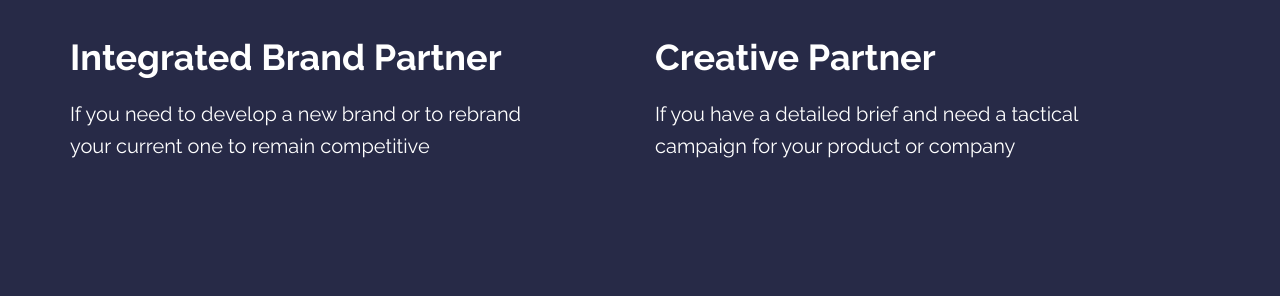
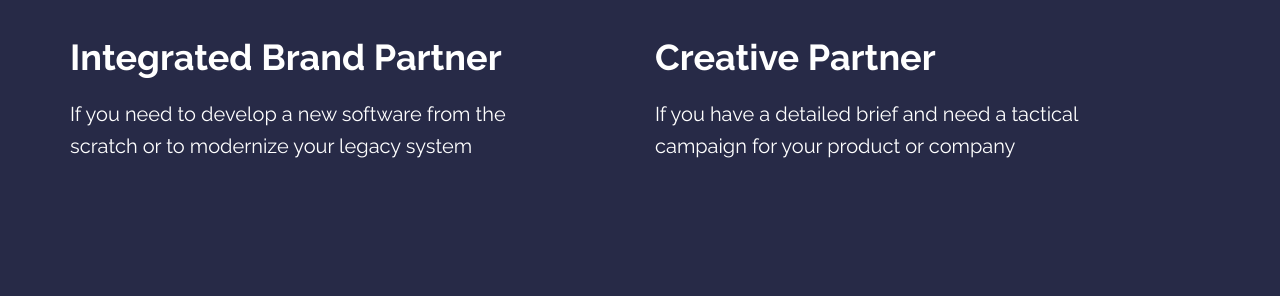
Before and after one commit to ivanursul/jastics, a Jekyll site: the page built from index.md, in a window 1280 px wide and 900 px high, scrolled down 2056 px. Shown: the part 158-454 px from the top of the window. Built offline with Jekyll 4.4.1, drawn with Linux system fonts in a browser that asks for light colours.

Commit message:
Working on clients section

```diff
--- a/_includes/how-we-work.html
+++ b/_includes/how-we-work.html
@@ -22,7 +22,7 @@
                     Integrated Brand Partner
                 </h3>
                 <p class="how-we-work__section-text">
-                    If you need to develop a new brand or to rebrand your current one to remain competitive
+                    If you need to develop a new software from the scratch or to modernize your legacy system
                 </p>
             </div>
 
```
